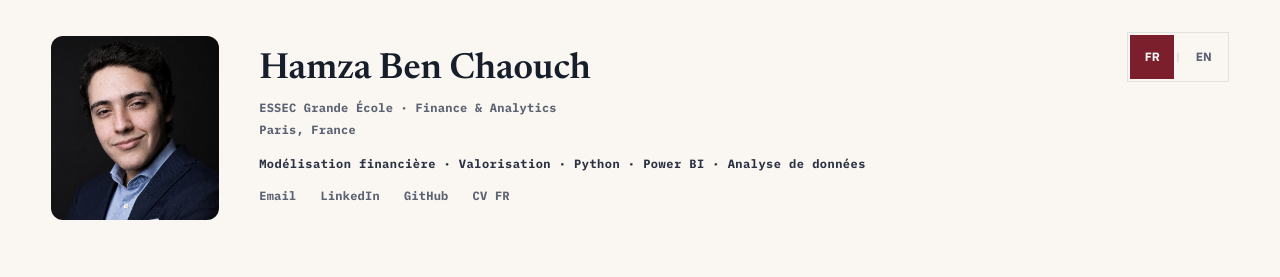
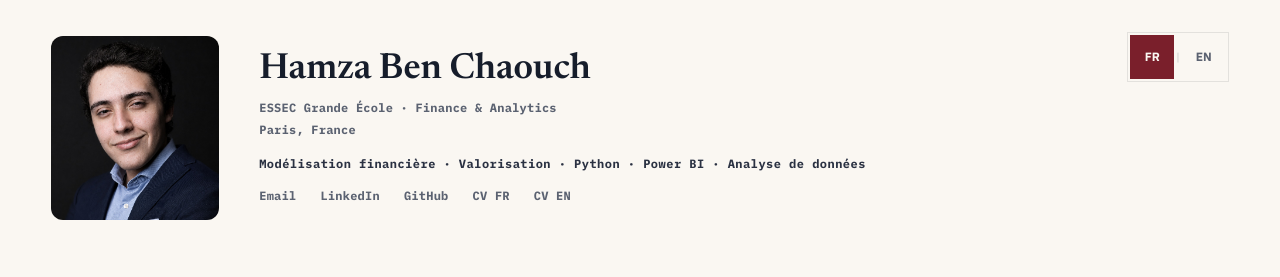
Before and after one commit to HBenChaouch/Portfolio, a React (Vite) app: page / in a window 1280 px wide. Shown: the top 277 px of the page. Built offline with nearby package versions, Linux system fonts and the light colour scheme.

Commit message:
Expose CV FR and CV EN downloads unconditionally

```diff
--- a/src/routes/PortfolioHome.jsx
+++ b/src/routes/PortfolioHome.jsx
@@ -5,7 +5,6 @@ import { useLanguage } from "../context/LanguageContext.jsx";
 import { portfolioCases } from "../data/portfolioCases.js";
 
 const CV_EN_FILE = "Hamza_Ben_Chaouch_CV_EN.pdf";
-const CV_EN_AVAILABLE = false;
 
 const asset = (file) => `${import.meta.env.BASE_URL.replace(/\/$/, "")}/${file}`;
 
@@ -36,9 +35,7 @@ export default function PortfolioHome() {
               <a href={link.href} key={link.label} rel="noopener" target="_blank">{link.label}</a>
             ))}
             <a href={asset("Hamza_Ben_Chaouch_CV_FR.pdf")} rel="noopener" target="_blank">CV FR</a>
-            {CV_EN_AVAILABLE ? (
-              <a href={asset(CV_EN_FILE)} rel="noopener" target="_blank">CV EN</a>
-            ) : null}
+            <a href={asset(CV_EN_FILE)} rel="noopener" target="_blank">CV EN</a>
           </p>
         </div>
         <LanguageToggle />
```
Also changed, not shown: 1 other file (tests, documents, lock files or other folders).
